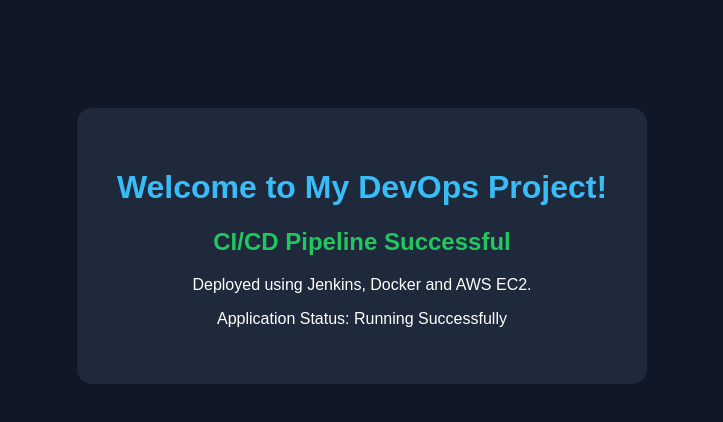
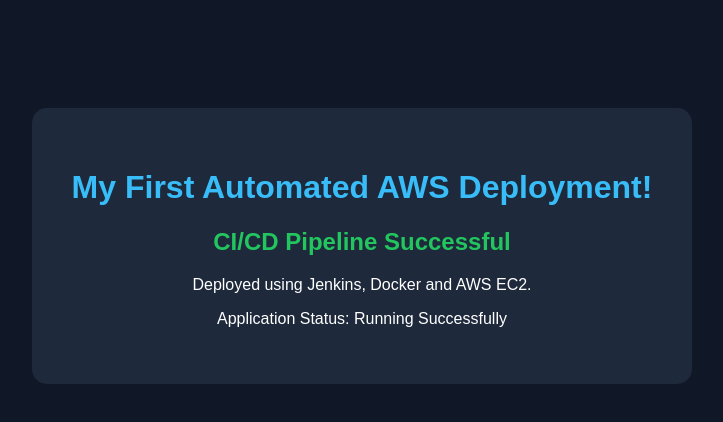
Before and after one commit to Mriza4/devops-jenkins-github, a plain HTML site: page index.html in a window 1280 px wide. Shown: the whole page, without its empty margins (278-1001 px from the left). Drawn offline with Linux system fonts and the light colour scheme.

Commit message:
Update index.html

```diff
--- a/index.html
+++ b/index.html
@@ -34,7 +34,7 @@
 
     <div class="container">
 
-        <h1>Welcome to My DevOps Project!</h1>
+        <h1>My First Automated AWS Deployment!</h1>
 
         <h2 class="success">
             CI/CD Pipeline Successful
```
